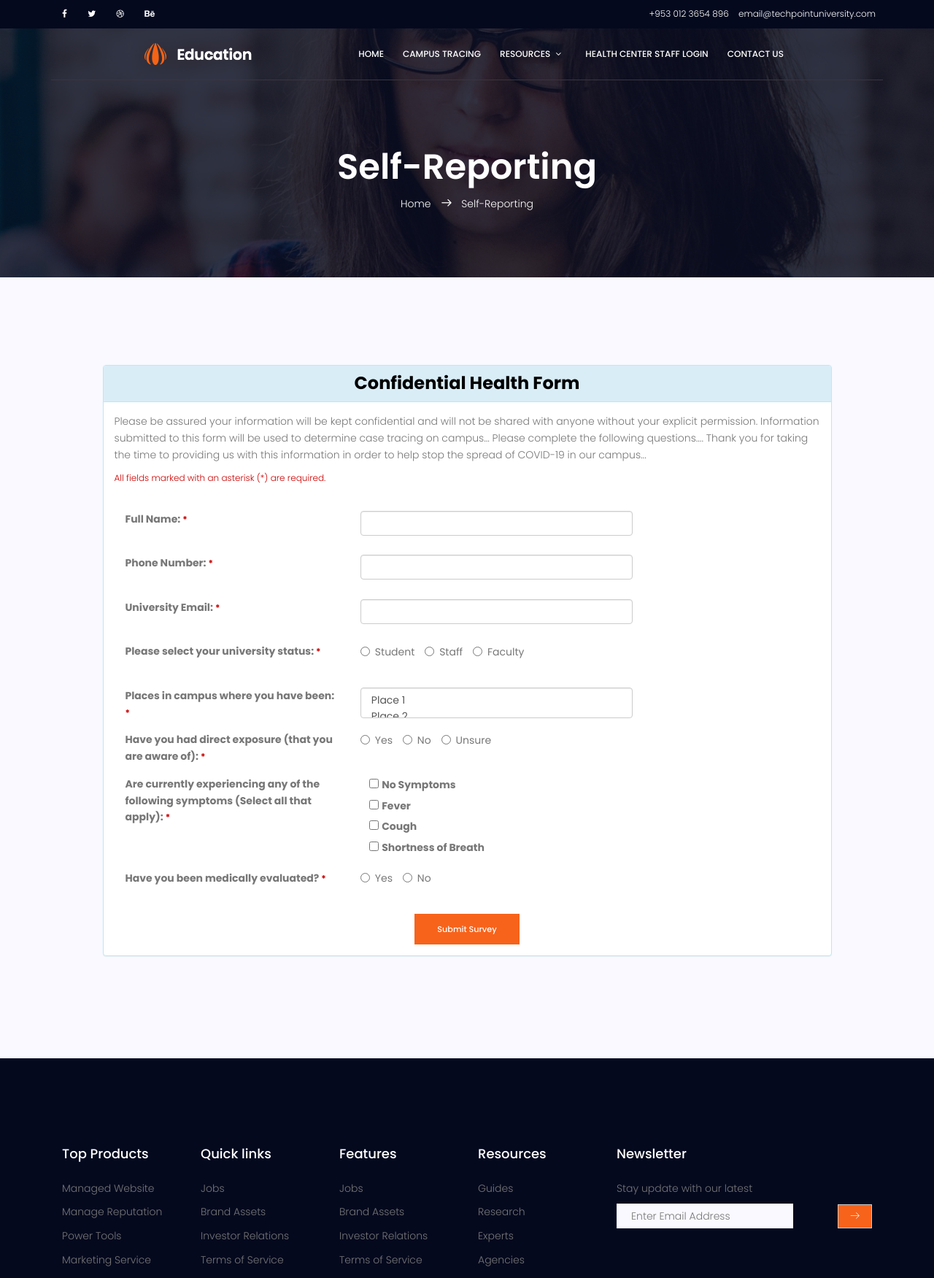
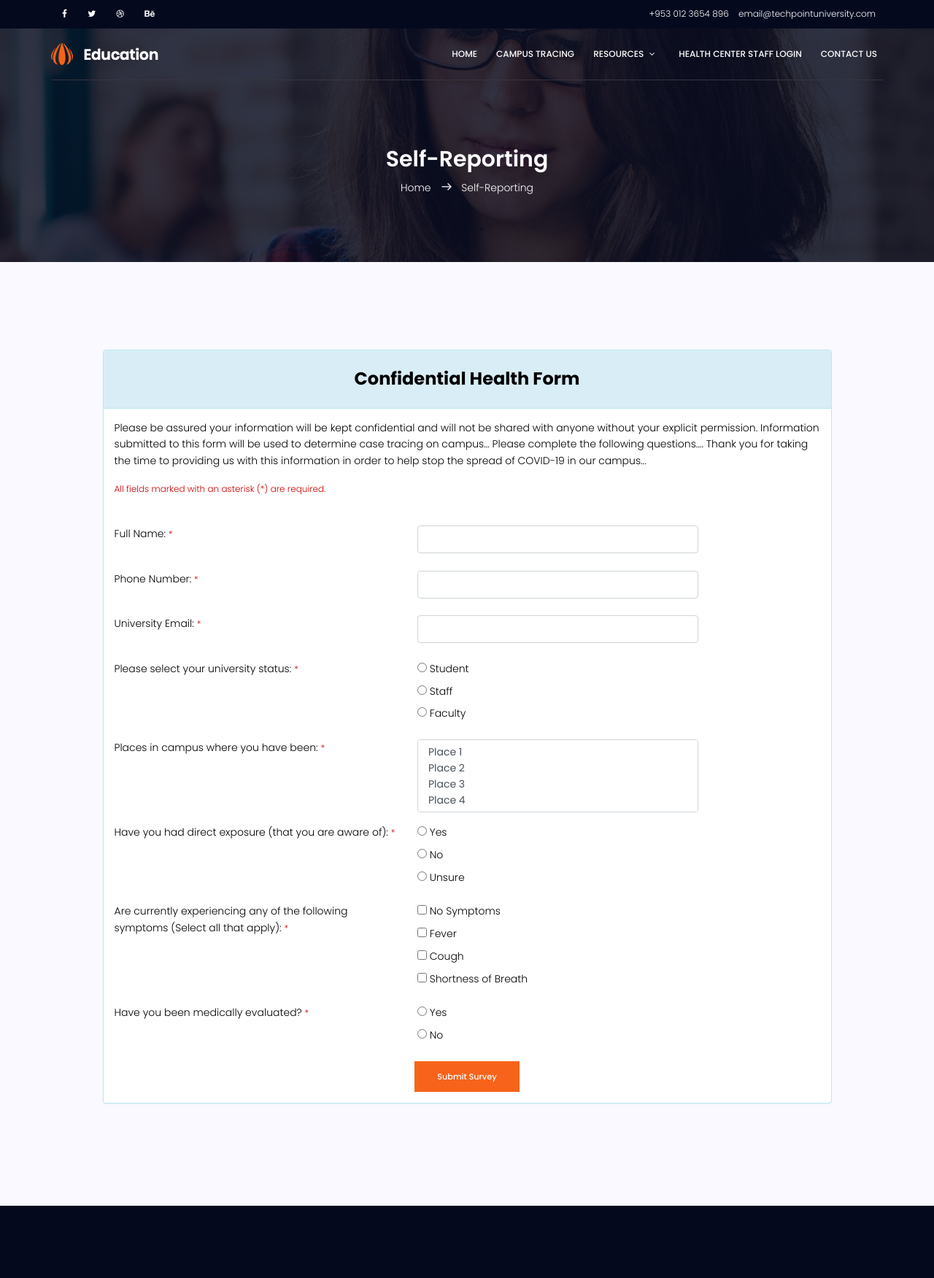
Before and after one commit to rcardo35/outbreak-detection-09, a PHP site: page /self-reporting.php in a window 1280 px wide. Shown: the top 1751 px of the page at 73% size. Run offline with PHP 8.4, Linux system fonts and the light colour scheme; style sheets or scripts are compiled from the project's sources; some libraries are stand-ins or nearby versions.

Commit message:
Fixed CSS issues

```diff
--- a/index.php
+++ b/index.php
@@ -29,10 +29,6 @@
     <link rel="stylesheet" href="assets/css/owl.carousel.css">
     <link rel="stylesheet" href="assets/css/jquery-ui.css">
     <link rel="stylesheet" href="assets/css/main.css">
-
-    <link rel="stylesheet" href="https://maxcdn.bootstrapcdn.com/bootstrap/3.4.1/css/bootstrap.min.css">
-    <script src="https://ajax.googleapis.com/ajax/libs/jquery/3.5.1/jquery.min.js"></script>
-    <script src="https://maxcdn.bootstrapcdn.com/bootstrap/3.4.1/js/bootstrap.min.js"></script>
 
 </head>
 <body>
--- a/self-reporting.php
+++ b/self-reporting.php
@@ -34,9 +34,7 @@
     <script src="https://ajax.googleapis.com/ajax/libs/jquery/3.5.1/jquery.min.js"></script>
 
     <!-- Include in all files -->
-    <link rel="stylesheet" href="https://maxcdn.bootstrapcdn.com/bootstrap/3.4.1/css/bootstrap.min.css">
-    <script src="https://ajax.googleapis.com/ajax/libs/jquery/3.5.1/jquery.min.js"></script>
-    <script src="https://maxcdn.bootstrapcdn.com/bootstrap/3.4.1/js/bootstrap.min.js"></script>
+    <link rel="stylesheet" href="assets/css/panelcss.css">
 
     <link rel="stylesheet" href="//code.jquery.com/ui/1.12.1/themes/base/jquery-ui.css">
     <link rel="stylesheet" href="/resources/demos/style.css">
@@ -168,9 +166,9 @@
     <div class="container">
         <div class="row d-flex align-items-center justify-content-center">
             <div class="about-content col-lg-12">
-                <h1 class="text-white">
+                <h2 class="text-white">
                     Self-Reporting
-                </h1>
+                </h2>
                 <p class="text-white link-nav"><a href="index.php">Home </a> <span class="lnr lnr-arrow-right"></span> <a href="self-reporting.php">Self-Reporting</a></p>
             </div>
         </div>
@@ -182,8 +180,8 @@
 <section class="contact-page-area section-gap">
     <div class="container" align="center">
         <div class="panel panel-info" style="width: 90%">
-            <div class="panel-heading"><h3><b style="color: black">Confidential Health Form</b></h3></div>
-            <div class="panel-body" align="left">
+            <div class="panel-heading" style="padding: 25px"><h3><b style="color: black;">Confidential Health Form</b></h3></div>
+            <div class="panel-body" align="left" style="color: #000000">
                 <p>
                     Please be assured your information will be kept confidential and will not be shared with anyone without your explicit permission. Information submitted to this form will be used to
                     determine case tracing on campus... Please complete the following questions.... Thank you for taking the time to providing us with this information in order to help stop the spread
@@ -193,8 +191,8 @@
                 <br>
                 <form id="myForm" action="confirm-self-report.php" method="post">
 
-                    <div class="form-group" id="name">
-                        <div class="col-sm-4">
+                    <div class="form-group row row" id="name">
+                        <div class="col-sm-5">
                             <label for="name">Full Name: <span class="req">*</span></label>
                         </div>
                         <div class="col-sm-5">
@@ -203,8 +201,8 @@
                         <br><br>
                     </div>
 
-                    <div class="form-group" id="phone_number">
-                        <div class="col-sm-4">
+                    <div class="form-group row" id="phone_number">
+                        <div class="col-sm-5">
                             <label for="phone_number">Phone Number: <span class="req">*</span></label>
                         </div>
                         <div class="col-sm-5">
@@ -213,8 +211,8 @@
                         <br><br>
                     </div>
 
-                    <div class="form-group" id="email">
-                        <div class="col-sm-4">
+                    <div class="form-group row" id="email">
+                        <div class="col-sm-5">
                             <label for="email">University Email: <span class="req"> * </span></label>
                         </div>
                         <div class="col-sm-5">
@@ -223,37 +221,38 @@
                         <br><br>
                     </div>
 
-                    <div class="form-group" id="univ_status">
-                        <div class="col-sm-4">
+                    <div class="form-group row" id="univ_status">
+                        <div class="col-sm-5">
                             <label for="univ_status">Please select your university status: <span class="req"> * </span> </label>
                         </div>
-                        <div class="col-sm-5">
-                            <label for="student" class="radio-inline"><input type="radio" name="status" id="status" value="Student" onclick="showStudentQuestions(); hideNonStudent();" required/>Student
-                            </label>
-                            <label for="Staff" class="radio-inline"><input type="radio" name="status" id="status" value="Staff" onclick="hideStudentQuestions(); showNonStudent(); hideDormQuestion()"/>Staff
-                            </label>
-                            <label for="Faculty" class="radio-inline"><input type="radio" name="status" id="status" value="Faculty"
-                                                                             onclick="hideStudentQuestions(); showNonStudent(); hideDormQuestion();">Faculty
-                            </label>
+                        <div class="col-sm-7">
+                            <label for="student" class="radio-inline"><input type="radio" name="status" id="status" value="Student" onclick="showStudentQuestions(); hideNonStudent();" required/>
+                                Student &emsp;
+                            </label><br>
+                            <label for="Staff" class="radio-inline"><input type="radio" name="status" id="status" value="Staff" onclick="hideStudentQuestions(); showNonStudent(); hideDormQuestion()"/>
+                                Staff &emsp;
+                            </label><br>
+                            <label for="Faculty" class="radio-inline"><input type="radio" name="status" id="status" value="Faculty "
+                                                                             onclick="hideStudentQuestions(); showNonStudent(); hideDormQuestion();"> Faculty &emsp;
                         </div>
                         <br>
                         <br>
                     </div>
 
-                    <div class="form-group" style="display: none" id="student_questions">
-                        <div class="col-sm-4">
+                    <div class="form-group row" style="display: none" id="student_questions">
+                        <div class="col-sm-5">
                             <label for="housing">Do you live in on-campus housing?: <span class="req"> * </span></label>
                         </div>
                         <div class="col-sm-5">
-                            <label for="yes" class="radio-inline"><input type="radio" name="housing" id="housing" value="Yes" onclick="showDormQuestion();"/>Yes </label>
-                            <label for="no" class="radio-inline"><input type="radio" name="housing" id="housing" value="No" onclick="hideDormQuestion();"/>No </label>
+                            <label for="yes" class="radio-inline"><input type="radio" name="housing" id="housing" value="Yes" onclick="showDormQuestion();"/> Yes &emsp; </label><br>
+                            <label for="no" class="radio-inline"><input type="radio" name="housing" id="housing" value="No" onclick="hideDormQuestion();"/> No &emsp;</label><br>
                         </div>
                         <br>
                         <br>
                     </div>
 
-                    <div class="form-group" style="display: none" id="dorm_question">
-                        <div class="col-sm-4">
+                    <div class="form-group row" style="display: none" id="dorm_question">
+                        <div class="col-sm-5">
                             <label for="dorm">Please select your building: <span class="req"> * </span></label>
                         </div>
                         <div class="col-sm-5">
@@ -268,8 +267,8 @@
                         <br>
                     </div>
 
-                    <div class="form-group" style="display: none" id="nonStudent_questions">
-                        <div class="col-sm-4">
+                    <div class="form-group row" style="display: none" id="nonStudent_questions">
+                        <div class="col-sm-5">
                             <label for="department">Department you work at: <span class="req"> * </span></label>
                         </div>
                         <div class="col-sm-5">
@@ -278,7 +277,7 @@
                         <br>
                         <br>
                         <br>
-                        <div class="col-sm-4">
+                        <div class="col-sm-5">
                             <label for="building">Building you work at: <span class="req"> * </span></label>
                         </div>
                         <div class="col-sm-5">
@@ -287,7 +286,7 @@
                         <br>
                         <br>
                         <br>
-                        <div class="col-sm-4">
+                        <div class="col-sm-5">
                             <label for="supervisor_name">Supervisor name: <span class="req"> * </span></label>
                         </div>
                         <div class="col-sm-5">
@@ -296,7 +295,7 @@
                         <br>
                         <br>
                         <br>
-                        <div class="col-sm-4">
+                        <div class="col-sm-5">
                             <label for="supervisor_phone">Supervisor phone number: <span class="req"> * </span></label>
                         </div>
                         <div class="col-sm-5">
@@ -305,7 +304,7 @@
                         <br>
                         <br>
                         <br>
-                        <div class="col-sm-4">
+                        <div class="col-sm-5">
                             <label for="supervisor_email">Supervisor email: <span class="req"> * </span></label>
                         </div>
                         <div class="col-sm-5">
@@ -316,12 +315,12 @@
                         <br>
                     </div>
 
-                    <div class="form-group">
-                        <div class="col-sm-4">
+                    <div class="form-group row">
+                        <div class="col-sm-5">
                             <label for="dorm">Places in campus where you have been: <span class="req"> * </span></label>
                         </div>
                         <div class="col-sm-5">
-                            <select name="campus_places" id="campus_places" class="form-control" style="height: 42px" multiple>
+                            <select name="campus_places" id="campus_places" class="form-control" style="height: 100px; font-size: 14px" multiple>
                                 <option value="Place 1">Place 1</option>
                                 <option value="Place 2">Place 2</option>
                                 <option value="Place 3">Place 3</option>
@@ -332,28 +331,28 @@
                         <br>
                     </div>
 
-                    <div class="form-group">
-                        <div class="col-sm-4">
+                    <div class="form-group row">
+                        <div class="col-sm-5">
                             <label for="exposure">Have you had direct exposure (that you are aware of): <span class="req"> * </span></label>
                         </div>
                         <div class="col-sm-5">
-                            <label for="yes" class="radio-inline"><input type="radio" name="exposure" id="exposure" value="Yes" onclick="showExposure();" required/>Yes </label>
-                            <label for="no" class="radio-inline"><input type="radio" name="exposure" id="exposure" value="No" onclick="hideExposure();"/>No </label>
-                            <label for="unsure" class="radio-inline"><input type="radio" name="exposure" id="exposure" value="Unsure" onclick="showExposure();"/>Unsure </label>
+                            <label for="yes" class="radio-inline"><input type="radio" name="exposure" id="exposure" value="Yes" onclick="showExposure();" required/> Yes &emsp;</label><br>
+                            <label for="no" class="radio-inline"><input type="radio" name="exposure" id="exposure" value="No" onclick="hideExposure();"/> No &emsp;</label><br>
+                            <label for="unsure" class="radio-inline"><input type="radio" name="exposure" id="exposure" value="Unsure" onclick="showExposure();"/> Unsure &emsp;</label>
                         </div>
                         <br>
                         <br>
                     </div>
 
-                    <div class="form-group" style="display: none" id="exposure_questions">
-                        <div class="col-sm-4">
+                    <div class="form-group row" style="display: none" id="exposure_questions">
+                        <div class="col-sm-5">
                             <label for="exposure_quest">Please provide a brief description of your most recent exposure: <span class="req"> * </span></label>
                         </div>
                         <div class="col-sm-5">
                             <input type="text" class="form-control" name="exposure_desc" id="exposure_desc">
                         </div>
                         <br><br><br>
-                        <div class="col-sm-4">
+                        <div class="col-sm-5">
                             <label for="exposure_quest">Please provide the date you were exposed: <span class="req"> * </span></label>
                         </div>
                         <div class="col-sm-5">
@@ -367,48 +366,42 @@
                         <br><br>
                     </div>
 
-                    <div class="form-group">
-                        <div class="col-sm-4">
+                    <div class="form-group row">
+                        <div class="col-sm-5">
                             <label for="symptoms">Are currently experiencing any of the following symptoms (Select all that apply): <span class="req"> * </span></label>
                         </div>
-                        <div class="col-sm-5">
-                            <div class="form-check">
-                                <input type="checkbox" name="symptoms[]" id="no_symptoms" value="No Symptoms" onclick="toggleSymptoms();">
+                        <div class="col-sm-4">
+
+                            <input type="checkbox" name="symptoms" id="no_symptoms" value="No Symptoms" onclick="toggleSymptoms();">
                             <label for="no_symptoms"> No Symptoms
                             </label><br>
-                            </div>
-                            <div class="form-check">
-                                <input type="checkbox" name="symptoms[]" id="fever" value="Fever">
+
+                            <input type="checkbox" name="symptoms" id="fever" value="Fever">
                             <label for="fever"> Fever
                             </label><br>
-                            </div>
-                            <div class="form-check">
-                                <input type="checkbox" name="symptoms[]" id="cough" value="Cough">
+
+                            <input type="checkbox" name="symptoms" id="cough" value="Cough">
                             <label for="cough"> Cough
                             </label><br>
-                            </div>
-                            <div class="form-check">
-                                <input type="checkbox" name="symptoms[]" id="shortness_of_breath" value="Shortness of Breath">
+
+                            <input type="checkbox" name="symptoms" id="shortness_of_breath" value="Shortness of Breath">
                             <label for="shortness_of_breath"> Shortness of Breath
                             </label><br>
                         </div>
                     </div>
-                        <br><br>
-                    </div>
-                    <br><br><br>
-                    <div class="form-group">
-                        <div class="col-sm-4">
+                    <div class="form-group row">
+                        <div class="col-sm-5">
                             <label for="exposure">Have you been medically evaluated? <span class="req"> * </span></label>
                         </div>
                         <div class="col-sm-5">
-                            <label for="yes" class="radio-inline"><input type="radio" name="evaluated" id="evaluated" value="Yes" onclick="showEval()">Yes </label>
-                            <label for="no" class="radio-inline"><input type="radio" name="evaluated" id="evaluated" value="No" onclick="hideEval()">No </label>
+                            <label for="yes" class="radio-inline"><input type="radio" name="evaluated" id="evaluated" value="Yes" onclick="showEval()"> Yes </label><br>
+                            <label for="no" class="radio-inline"><input type="radio" name="evaluated" id="evaluated" value="No" onclick="hideEval()"> No </label>
                         </div>
                         <br><br>
                     </div>
 
-                    <div class="form-group" style="display: none" id="evaluated_questions">
-                        <div class="col-sm-4">
+                    <div class="form-group row" style="display: none" id="evaluated_questions">
+                        <div class="col-sm-5">
                             <label for="eval_date">Please provide the date you evaluated: <span class="req"> * </span></label>
                         </div>
                         <div class="col-sm-5">
@@ -533,8 +526,6 @@
 <script src="assets/js/jquery.nice-select.min.js"></script>
 <script src="assets/js/owl.carousel.min.js"></script>
 <script src="assets/js/main.js"></script>
-<script src="assets/js/vendor/bootstrap.min.js" type="text/javascript"></script>
-
-
+<!--<script src="assets/js/vendor/bootstrap.min.js" type="text/javascript"></script>-->
 </body>
 </html>
```
Lines whose indentation alone changed are shown as unchanged.
